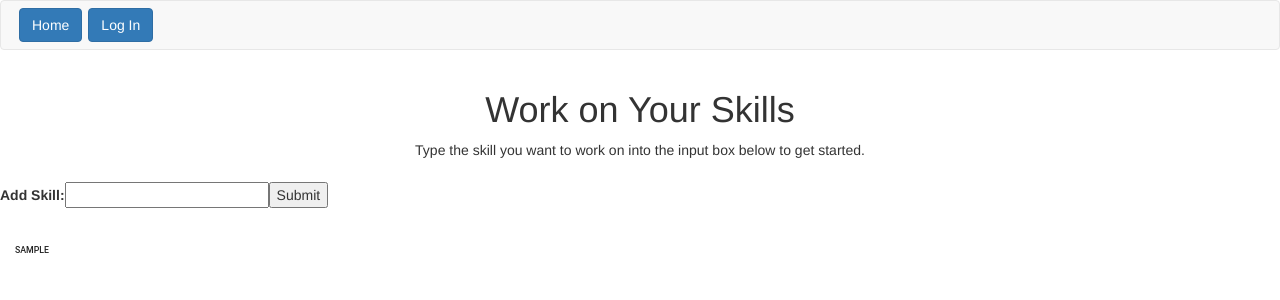
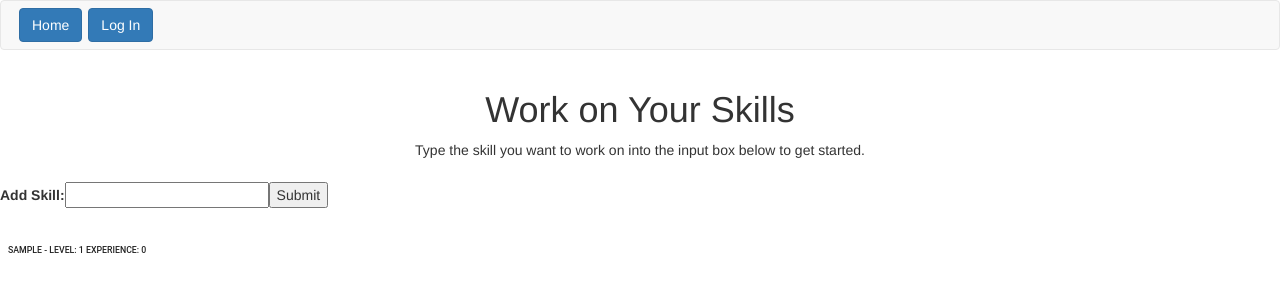
Before and after one commit to SpencerCaretta/skillsapp, a React (Create React App) app: page / in a window 1280 px wide. Both pictures are taken after typing "Sample" into the empty fields and a click on the input "Submit". Shown: the top 300 px of the page. Built offline with nearby package versions, Linux system fonts and the light colour scheme; no server answers; what auth0-js would draw is missing.

Commit message:
added level and experience to state

```diff
--- a/src/components/Input/index.js
+++ b/src/components/Input/index.js
@@ -10,7 +10,9 @@ class Input extends React.Component {
         this.displaySkills = [];
         this.state = {
             showdata: this.displaySkills,
-            value: ''
+            value: '',
+            level: 1,
+            experience: 0
         };
         this.handleChange = this.handleChange.bind(this);
         this.handleSubmit = this.handleSubmit.bind(this);
@@ -45,13 +47,17 @@ class Input extends React.Component {
       //create a button based on what skill the user puts in with on click function to work on that skill
     createButton(event) {
         event.preventDefault();
-        this.displaySkills.push(<div id="displaySkills"><Button onClick={this.workOnSkill} >{this.state.value}</Button></div>)
+        this.displaySkills.push(<div id="displaySkills"><Button onClick={this.workOnSkill}>{this.state.value} - Level: {this.state.level} Experience: {this.state.experience}</Button></div>)
         API.storeSkill(this.state.user, {
-            skill: this.state.value
+            skill: this.state.value,
+            level: this.state.level,
+            experience: this.state.experience
         })
         this.setState({
             showdata: this.displaySkills,
-            value: ''
+            value: '',
+            level: this.state.level,
+            experience: this.state.experience
         })
     }
     //function to switch to page over to whatever skill you want to work on
--- a/src/components/Title/index.js
+++ b/src/components/Title/index.js
@@ -7,7 +7,7 @@ function Title () {
         <div>
             <Grid container spacing = {24}>
                 <Grid item xs = {12}>
-                    <h1 id = "title">{this.state.value}</h1>
+                    {/* <h1 id = "title">{this.state.value}</h1> */}
                 </Grid>
             </Grid>
         </div>
```
